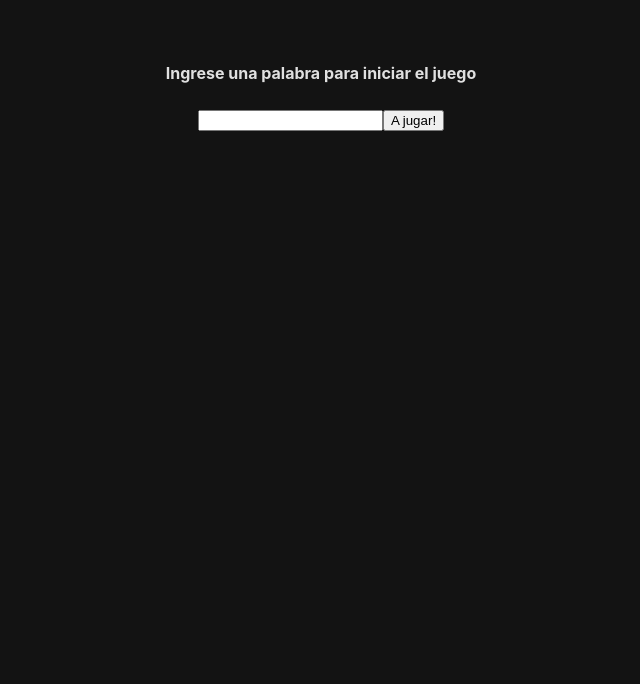
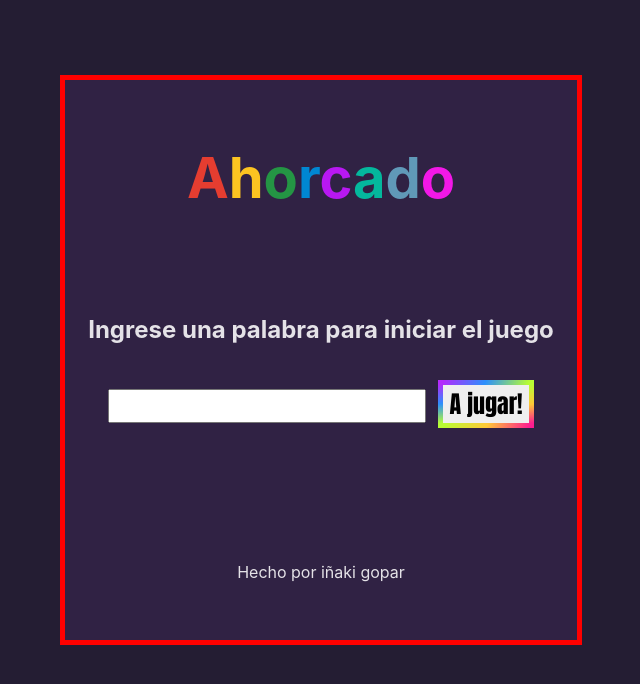
Before and after one commit to InakiGopar/proyectos-react, a React (Vite) app in the folder ahorcado/: page / in a window 1280 px wide. Shown: the top 684 px of the page, without its empty margins (319-959 px from the left). Built offline with nearby package versions, Linux system fonts and the light colour scheme.

Commit message:
add styles

```diff
--- a/ahorcado/src/App.jsx
+++ b/ahorcado/src/App.jsx
@@ -8,9 +8,8 @@ function App() {
   //Estados
   const [startKey, setStartKey] = useState(false);
   const [hiddenWord, setHiddenWord] = useState('');
-  const [successes, setSuccesses] = useState(0);
   const [mistakes, setMistakes] = useState(0);
-  const [guessedLetters, setGuessedLetters] = useState([]);
+  const [chosenLetters, setChosenLetters] = useState([]);
   const [gameWin, setGameWin] = useState(false);
 
   //variables para manejar la logica de los estilos
@@ -28,24 +27,26 @@ function App() {
   }
 
   //funcion para manejar la entrada de la palabra elegida por el usuario
-  const handleInputGame = (inputValue, hiddenWord) =>{ //SE DECLARA
+  const handleInputGame = (inputValue, hiddenWord) => { //SE DECLARA
+
+    //esta condicion evalua que el usuario no pueda ingresar un valor vacio en el input
+    if(inputValue === ''){
+      return;
+    }
+      //copio el arrelo chosenLetters y le agrego la palabra escogida por el usuario
+      setChosenLetters([...chosenLetters, inputValue]);
 
     if(!hiddenWord.includes(inputValue)){
       setMistakes(mistakes + 1);
       return;
     }
-
-    setSuccesses(successes + 1);
-    //mostrar las letras acertadas
-    //copio el arrelo gussedLetters y le agrego la palabra
-    setGuessedLetters([...guessedLetters, inputValue]);
   }
 
 
   //esta funcion tiene la logica para corroborar que el jugador gano el juego
   const handleGameWon = () =>{
     const newHiddenWord = [...hiddenWord];
-    const newGussedLetters = [...guessedLetters];
+    const newGussedLetters = [...chosenLetters];
     //si todas las letras de la palabra a adivinar estan incluidas en las letras que coloco el usuario
     const allLettersGuessed = newHiddenWord.every(letter => newGussedLetters.includes(letter));
     if(newHiddenWord.length > 0 && allLettersGuessed){
@@ -72,9 +73,8 @@ function App() {
 
           <Output
             hiddenWord = {hiddenWord}
-            successes = {successes}
             mistakes = {mistakes}
-            guessedLetters = {guessedLetters}
+            chosenLetters = {chosenLetters}
             gameWin = {gameWin}
           />
         </section>
--- a/ahorcado/src/components/Input.jsx
+++ b/ahorcado/src/components/Input.jsx
@@ -1,11 +1,15 @@
 import { useEffect, useState } from "react";
 
-function Input( {handleInput, hiddenWord, handleGameWon}) {
+function Input( {handleInput, hiddenWord, handleGameWon} ) {
     //estado para manejar el estado del input
     const [inputValue, setInputValue] = useState('');
 
     //La funcion handleChange maneja el valor del input
     const handleChange = (value)=> {
+        //condicion para manejar que el usuario ingrese solamente una letra
+        if(value.target.value.length > 1){
+            return;
+        }
         setInputValue(value.target.value);
     }
 
@@ -16,17 +20,20 @@ function Input( {handleInput, hiddenWord, handleGameWon}) {
         //limpio el valor del input despues de enviar
         setInputValue('');
     }
-
+    //useEffect se encarga de llamar a la funcion handleGameWon despues de cada cambio en
+    //hiddenWord, inputValue o handleGameWon
     useEffect(()=>{
         handleGameWon();
     }, [hiddenWord, inputValue, handleGameWon]);
 
     return(
         <>
-        <form onSubmit={handleSumbit}>
-            <input type="text" value={inputValue} onChange={handleChange} />
-            <button onClick={handleGameWon}>Corroborar</button>
-        </form>
+        <section className="input-game">
+            <form onSubmit={handleSumbit}>
+                <input type="text" value={inputValue} onChange={handleChange} />
+                <button onClick={handleGameWon}>Corroborar</button>
+            </form>
+        </section>
         </>
     )
 }
--- a/ahorcado/src/components/Menu.jsx
+++ b/ahorcado/src/components/Menu.jsx
@@ -7,6 +7,7 @@ export function Menu( {gameStart, handleStart} ) {
 
     //funcion para capturar el valor del input
     const handleInputValue = (value)=> {
+        console.log(value);
         setInputValueStart(value.target.value)
     }
 
@@ -24,11 +25,28 @@ export function Menu( {gameStart, handleStart} ) {
 
 
     return (
-        <form onSubmit={handleSumbitStart}>
-            <h4>Ingrese una palabra para iniciar el juego</h4>
-            <input type="text" onChange={handleInputValue} />
-            <button>A jugar!</button>
-        </form>
+        <section className="menu">
+            <header className="menu-header">
+                <h1>
+                    <span className="c1">A</span>
+                    <span className="c2">h</span>
+                    <span className="c3">o</span>
+                    <span className="c4">r</span>
+                    <span className="c5">c</span>
+                    <span className="c6">a</span>
+                    <span className="c7">d</span>
+                    <span className="c8">o</span>
+                </h1>
+            </header>
+            <form className="menu-form" onSubmit={handleSumbitStart}>
+                <h4>Ingrese una palabra para iniciar el juego</h4>
+                <input type="text" onChange={handleInputValue} />
+                <button>A jugar!</button>
+            </form>
+            <footer className="menu-footer">
+                Hecho por iñaki gopar
+            </footer>
+        </section>
     )
 }
 
--- a/ahorcado/src/components/Output.jsx
+++ b/ahorcado/src/components/Output.jsx
@@ -1,28 +1,29 @@
-export function Output( {hiddenWord, successes, mistakes, guessedLetters, gameWin} ) {
+export function Output( {hiddenWord, mistakes, chosenLetters, gameWin} ) {
 
-    const textGameOver = mistakes >= 6 ? 'perdiste' : ' ';
-    const textWin = gameWin ? 'ganaste' : ' ';
+    const textGameOver = mistakes >= 2 ? 'perdiste!' : ' ';
+    const textWin = gameWin ? 'ganaste!' : ' ';
 
     //esta funcion crea un nuevo arreglo donde cada letra de hiddenWord se reemplaza por si misma
     //si esta en el arreglo pasado como prop gussedLetters o por un '_' si no esta.
     const getHiddenWord = () => {
         return hiddenWord
-            .split('')
-            .map((letter) => (guessedLetters.includes(letter) ? letter : '_'))
+            .split('')  //'palabraAAdivinar => [p,a,l,a,b,r,a,A,A,d...]'
+            .map((letter) => (chosenLetters.includes(letter) ? letter : '_'))
             .join(' ');
     };
 
     return(
         <>
-        <h3>{getHiddenWord()}</h3>
-        <h3>
-            Letras: {' '}
-            {guessedLetters + ' '}
-        </h3>
-        <h3> Aciertos: {successes}</h3>
-        <h3> Errores: {mistakes}</h3>
-        <p>{textWin}</p>
-        <p>{textGameOver}</p>
+        <section className="output">
+            <h3>{getHiddenWord()}</h3>
+            <p>
+                Letras: {' '}
+                {chosenLetters + ' '}
+            </p>
+            <h3> <span className="mistake"> Errores: {mistakes}</span></h3>
+            <p>{textWin}</p>
+            <p>{textGameOver}</p>
+        </section>
         </>
     )
 }
--- a/ahorcado/src/index.css
+++ b/ahorcado/src/index.css
@@ -5,7 +5,7 @@
 
   color-scheme: light dark;
   color: rgba(255, 255, 255, 0.87);
-  background-color: #131313;
+  background-color: #241d33;
 
   font-synthesis: none;
   text-rendering: optimizeLegibility;
@@ -13,20 +13,97 @@
   -moz-osx-font-smoothing: grayscale;
 }
 
-.activeStart{
+/*estilos para el inicio del juego*/
+
+.activeStart {
   display: flex;
   flex-direction: column;
+  justify-content: center;
+  align-items: center;
+  height: 80vh;
 }
 
-.startDisable{
-  display: none;
+.menu {
+  display: flex;
+  flex-direction: column;
+  height: 70vh;
+  width: 40vw;
+  border: 5px solid red;
+  background-color: #302244;
 }
 
-.activeGame{
+.menu-header {
+  height: 25vh;
+}
+
+.menu-header h1 {
+  font-size: 3.5em;
+}
+
+h1 span.c1 { color: #E53D30; }
+h1 span.c2 { color: #FCC421; }
+h1 span.c3 { color: #249544; }
+h1 span.c4 { color: #0087D2; }
+h1 span.c5 { color: #b818f2; }
+h1 span.c6 { color: #04b89d; }
+h1 span.c7 { color: #6099b8; }
+h1 span.c8 { color: #f218e7; }
+
+.menu-form {
+  height: 35vh;
+  font-size: 1.5em;
+}
+
+.menu-form input {
+  font-size: 1em;
+  text-align: center;
+  margin-right: 0.5em;
+}
+
+.menu-form button {
+  cursor: pointer;
+  font-size: 1em;
+  font-family: Impact, Haettenschweiler, 'Arial Narrow Bold', sans-serif;
+  border: 5px solid transparent;
+  border-image: linear-gradient(to bottom right, #b827fc 0%, #2c90fc 25%, #b8fd33 50%, #fec837 75%, #fd1892 100%);
+  border-image-slice: 1;
+}
+
+
+.menu-footer {
+  height: 10vh;
+}
+
+.startDisable { display: none; }
+
+
+/*estilos para el juego*/
+
+.activeGame {
   display: flex;
   flex-direction: column;
+  justify-content: center;
+  align-items: center;
+  height: 80vh;
 }
 
-.gameDisabled{
-  display: none;
+.output {
+  font-size: 2em;
 }
+
+
+.input-game input {
+  font-size: 1.5em;
+  width: 15vw;
+  text-align: center;
+  margin-right: 0.5em;
+}
+
+.input-game button {
+  cursor: pointer;
+  font-size: 1.5em;
+}
+
+.mistake {color: #ff2111;}
+
+.gameDisabled { display: none; }
```
Also changed, not shown: 1 other file (tests, documents, lock files or other folders).
